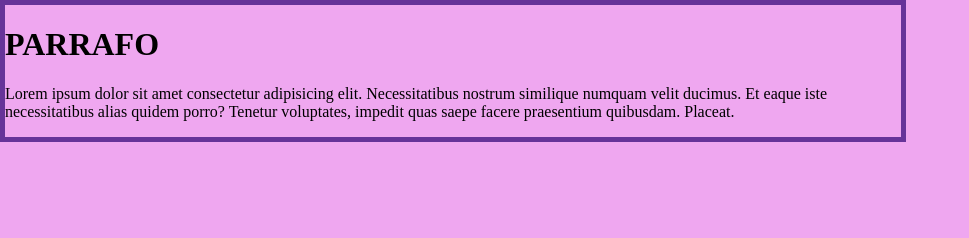
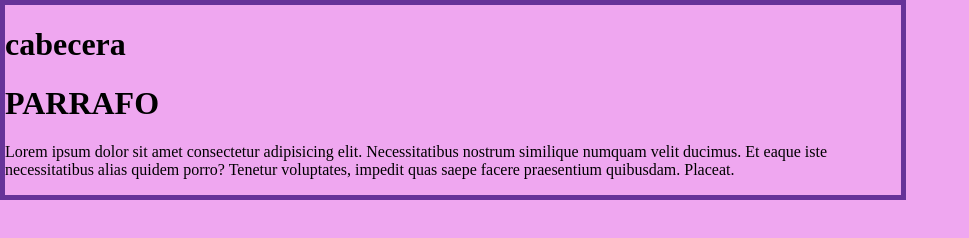
Before and after one commit to judicodergq/C-GIT-GITHUB-proyecto3, a plain HTML site: page index.html in a window 1280 px wide. Shown: the whole page, without its empty margins (0-969 px from the left). Drawn offline with Linux system fonts and the light colour scheme.

Commit message:
INICIANDO CABECERA

```diff
--- a/index.html
+++ b/index.html
@@ -9,6 +9,7 @@
 </head>
 <body>
     <div id="container" >
+        <div id="cabecera" > <h1> cabecera</h1></div>
         <h1>PARRAFO</h1>
         <p>Lorem ipsum dolor sit amet consectetur adipisicing elit. Necessitatibus nostrum similique numquam velit ducimus. Et eaque iste necessitatibus alias quidem porro? Tenetur voluptates, impedit quas saepe facere praesentium quibusdam. Placeat.</p>
     </div>
```
